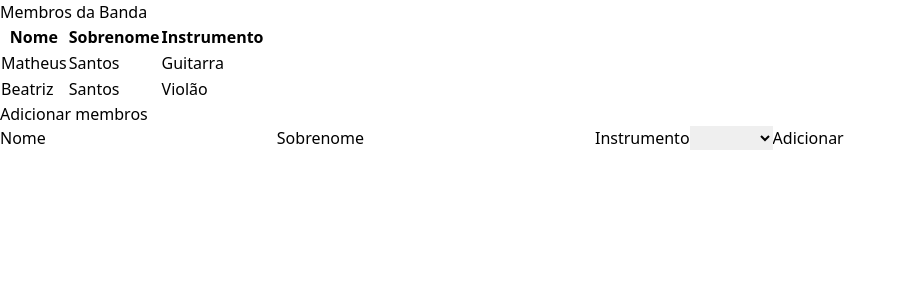
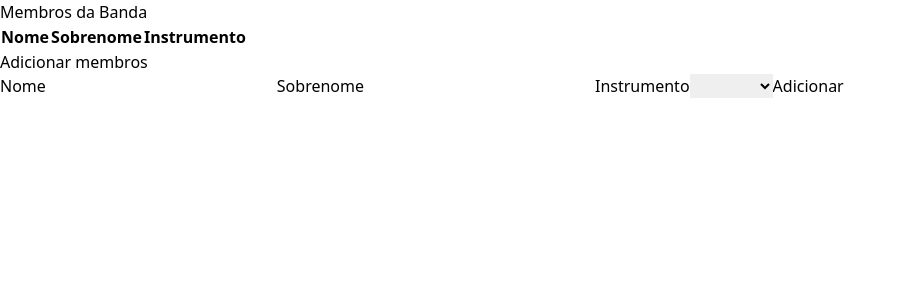
Before and after one commit to B1GM4Th/band-members, a Vue app: page / in a window 1280 px wide. Shown: the top 300 px of the page, without its empty margins (0-907 px from the left). Built offline with nearby package versions, Linux system fonts and the light colour scheme.

Commit message:
chore (form): add funcionalidade de excluir registro

```diff
--- a/src/App.vue
+++ b/src/App.vue
@@ -1,22 +1,24 @@
 <script setup>
 import { ref } from 'vue';
 
-const listMembers = ref([
-  {
-    nome: 'Matheus',
-    sobrenome: 'Santos',
-    instrumento: 'Guitarra'
-  },
-  {
-    nome: 'Beatriz',
-    sobrenome: 'Santos',
-    instrumento: 'Violão'
+const listMembers = ref([])
+
+const newMember = ref({
+  nome: '',
+  sobrenome: '',
+  instrumento: '',
+})
+
+const addNewMember = () => {
+  if(newMember.value.nome && newMember.value.sobrenome && newMember.value.instrumento)
+  listMembers.value.push(newMember.value)
+  newMember.value = {}
+}
+const excludeMember = (item) => {
+  const i = listMembers.value.indexOf(item)
+  if(i > -1) {
+    listMembers.value.splice(i, 1)
   }
-])
-
-const newMember = ref({})
-const addNewMember = () => {
-  listMembers.value.push(newMember.value)
 }
 </script>
 
@@ -37,6 +39,7 @@ const addNewMember = () => {
           <td>{{ member.nome }}</td>
           <td>{{ member.sobrenome }}</td>
           <td>{{ member.instrumento }}</td>
+          <td @click="excludeMember(member)">X</td>
         </tr>
       </tbody>
     </table>
```
